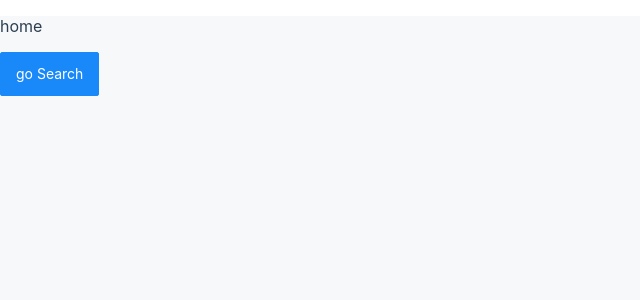
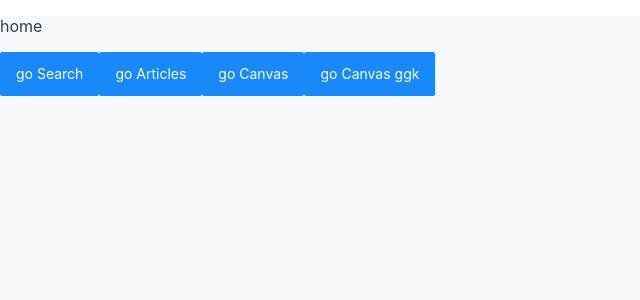
Before and after one commit to loshirleyve/vite, a Vue app in the folder vite-project/: page / in a window 1280 px wide. Shown: the top 300 px of the page, without its empty margins (0-640 px from the left). Built offline with nearby package versions, Linux system fonts and the light colour scheme.

Commit message:
feat: canvas ggk

```diff
--- a/vite-project/src/components/Home.vue
+++ b/vite-project/src/components/Home.vue
@@ -1,16 +1,27 @@
 <!--
  * @Author: liuli
  * @Date: 2021-07-12 22:02:10
- * @LastEditTime: 2021-07-13 07:06:39
+ * @LastEditTime: 2021-07-22 10:04:21
  * @LastEditors: Please set LastEditors
  * @Description:
  * @FilePath: /vite/vite-project/src/components/Home.vue
 -->
 <template>
-  <p>home</p>
-  <router-link to="/search">
-    <van-button type="primary">go Search</van-button>
-  </router-link>
+  <div class="home-wrap">
+    <p>home</p>
+    <router-link to="/search">
+      <van-button type="primary">go Search</van-button>
+    </router-link>
+    <router-link to="/articles">
+      <van-button type="primary">go Articles</van-button>
+    </router-link>
+    <router-link to="/canvas">
+      <van-button type="primary">go Canvas</van-button>
+    </router-link>
+    <router-link to="/canvas-ggk">
+      <van-button type="primary">go Canvas ggk</van-button>
+    </router-link>
+  </div>
 </template>
 
 <script>
```
